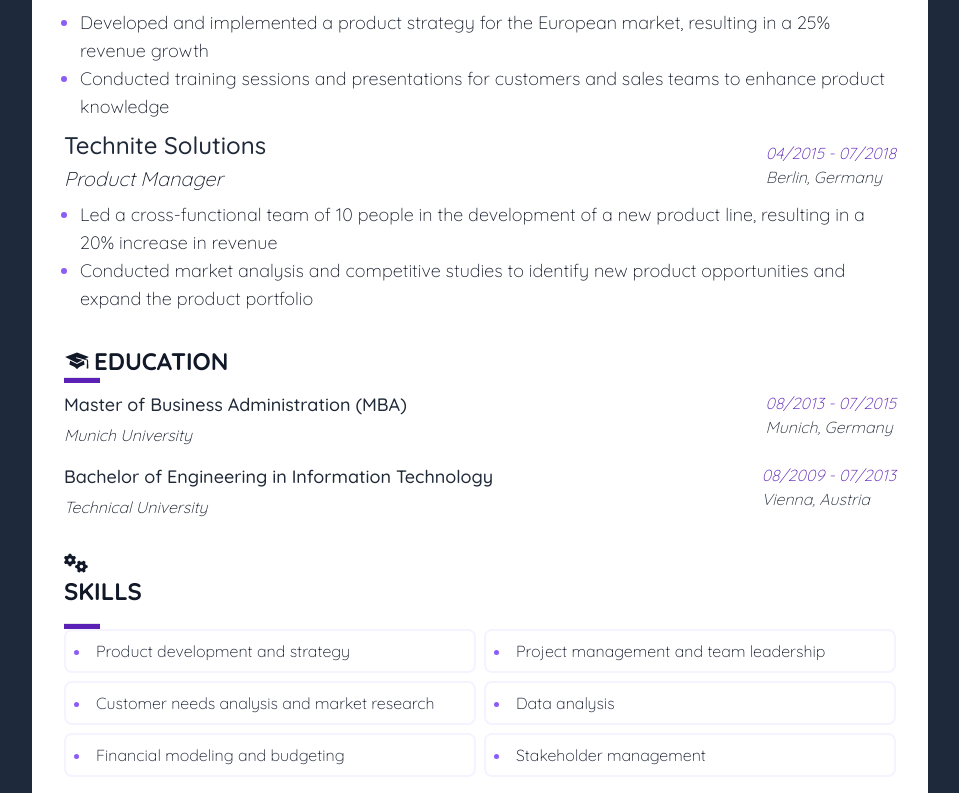
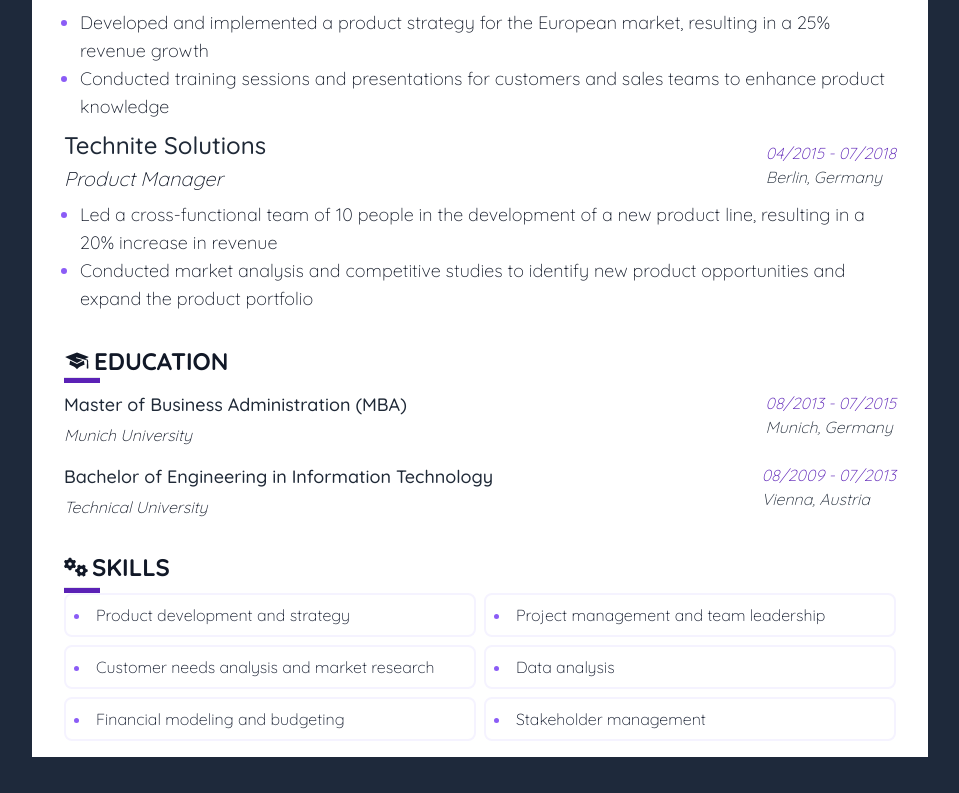
Before and after one commit to victorwamwea/deploy-static-site, a React (Vite) app: page / in a window 1280 px wide. Shown: the part 451-1244 px from the top of the page, without its empty margins (160-1119 px from the left). After the commit the page ends 1208 px from the top, so only its background shows below. Built offline with nearby package versions, Linux system fonts and the light colour scheme.

Commit message:
Adding  Flex box

```diff
--- a/src/components/Content.jsx
+++ b/src/components/Content.jsx
@@ -118,7 +118,7 @@
     </section>
     {/* Skills Section  */}
     <section className="px-8 py-4 bg-white">
-        <h2 className="mb-4 text-2xl font-bold text-gray-900 uppercase">
+        <h2 className="flex items-center gap-1 text-2xl font-bold text-gray-900 uppercase ">
             <FaGears className="fa-solid fa-gears" />
             Skills
         </h2>
```
